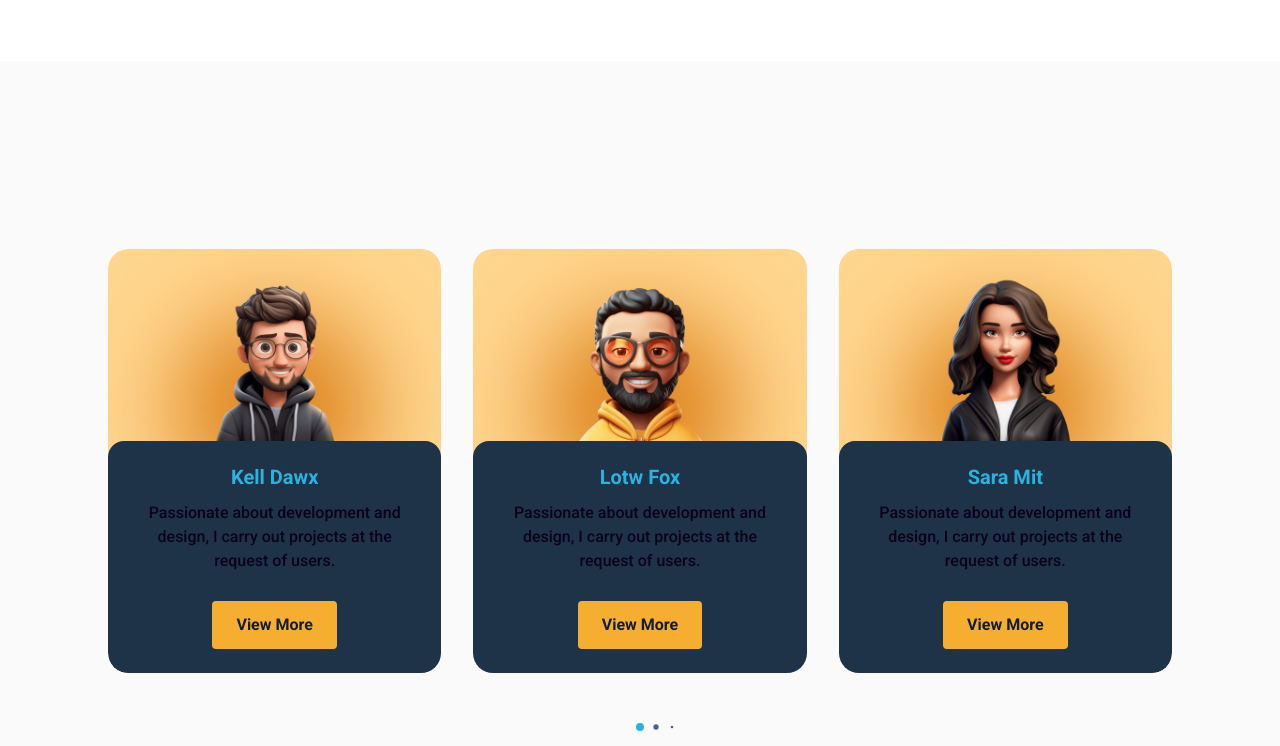
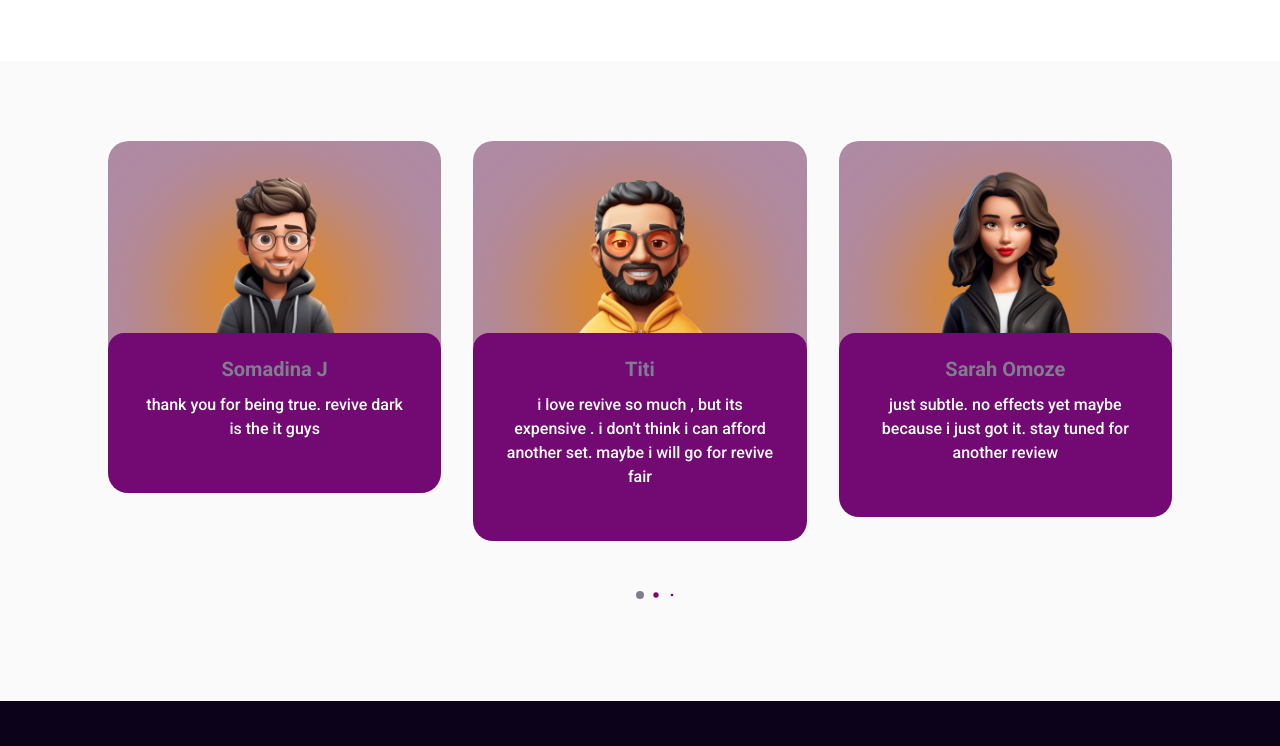
Before and after one commit to alescodes/sleek-ecommerce-web, a website with bundled scripts: page product.html in a window 1280 px wide. Shown: the part 2363-3109 px from the top of the page. Built offline with nearby package versions, Linux system fonts and the light colour scheme; a web font is replaced by a local one.

Commit message:
add slider

```diff
--- a/assets/scss/components/_card.scss
+++ b/assets/scss/components/_card.scss
@@ -3,12 +3,16 @@
    display: flex;
    justify-content: center;
    align-items: center;
-   height: 100vh;
+   height: 70vh;
+   margin-bottom: 5rem;
+
 }
 
 .card{
+
    &__container{
       padding-block: 5rem;
+
    }
    &__content{
       margin-inline: 1.75rem;
@@ -60,6 +64,7 @@
    &__description{
       font-weight: 500;
       margin-bottom: 1.75rem;
+      color: white;
    }
    &__button{
       display: inline-block;
@@ -95,7 +100,7 @@
 }
 
 .swiper-pagination-bullet {
-   background-color: hsl(212, 32%, 40%);
+   background-color: purple;
    opacity: 1;
 }
 
--- a/assets/scss/config/_variables.scss
+++ b/assets/scss/config/_variables.scss
@@ -5,14 +5,14 @@
 :root{
    /*========== Colors ==========*/
    /*Color mode HSL(hue, saturation, lightness)*/
-   --first-color: hsl(38, 92%, 58%);
-   --first-color-light: hsl(38, 100%, 78%);
+   --first-color: rgb(232, 137, 224);
+   --first-color-light: rgb(175, 138, 163);
    --first-color-alt: hsl(32, 75%, 50%);
-   --second-color: hsl(195, 75%, 52%);
-   --dark-color: hsl(212, 40%, 12%);
+   --second-color: rgb(127, 126, 141);
+   --dark-color: white;
    --white-color: hsl(212, 4%, 95%);
-   --body-color: hsl(212, 42%, 15%);
-   --container-color: hsl(212, 42%, 20%);
+   --body-color: hsl(294, 79%, 18%);
+   --container-color: rgb(115, 9, 115);
 
    /*========== Font and typography ==========*/
    /*.5rem = 8px | 1rem = 16px ...*/
--- a/product.html
+++ b/product.html
@@ -291,13 +291,12 @@
                   </div>
 
                   <div class="card__data">
-                     <h3 class="card__name">Kell Dawx</h3>
+                     <h3 class="card__name">Somadina J</h3>
                      <p class="card__description">
-                        Passionate about development and design,
-                        I carry out projects at the request of users.
+                        thank you for being true. revive dark is the it guys
                      </p>
 
-                     <a href="#" class="card__button">View More</a>
+
                   </div>
                </article>
 
@@ -308,13 +307,13 @@
                   </div>
 
                   <div class="card__data">
-                     <h3 class="card__name">Lotw Fox</h3>
+                     <h3 class="card__name">Titi</h3>
                      <p class="card__description">
-                        Passionate about development and design,
-                        I carry out projects at the request of users.
+                       i love revive so much , but its expensive . i don't think
+                       i can afford another set. maybe i will go for revive fair
                      </p>
 
-                     <a href="#" class="card__button">View More</a>
+
                   </div>
                </article>
 
@@ -325,13 +324,13 @@
                   </div>
 
                   <div class="card__data">
-                     <h3 class="card__name">Sara Mit</h3>
+                     <h3 class="card__name">Sarah Omoze</h3>
                      <p class="card__description">
-                        Passionate about development and design,
-                        I carry out projects at the request of users.
+                        just subtle. no effects yet maybe because i just got it.
+                        stay tuned for another review
                      </p>
 
-                     <a href="#" class="card__button">View More</a>
+
                   </div>
                </article>
 
@@ -342,13 +341,13 @@
                   </div>
 
                   <div class="card__data">
-                     <h3 class="card__name">Jenny Wert</h3>
+                     <h3 class="card__name">Jenny nwaneri</h3>
                      <p class="card__description">
-                        Passionate about development and design,
-                        I carry out projects at the request of users.
+                        thank you for healing my skin issues
+                        . I almost gave up. thank you so much
                      </p>
 
-                     <a href="#" class="card__button">View More</a>
+
                   </div>
                </article>
 
@@ -359,13 +358,13 @@
                   </div>
 
                   <div class="card__data">
-                     <h3 class="card__name">Lexa Kin</h3>
+                     <h3 class="card__name">chinenye O.</h3>
                      <p class="card__description">
-                        Passionate about development and design,
-                        I carry out projects at the request of users.
+                        i love this product expecially
+                        the gori.
                      </p>
 
-                     <a href="#" class="card__button">View More</a>
+
                   </div>
                </article>
             </div>
```
Also changed, not shown: dist/css/main.css, 1 other file.
